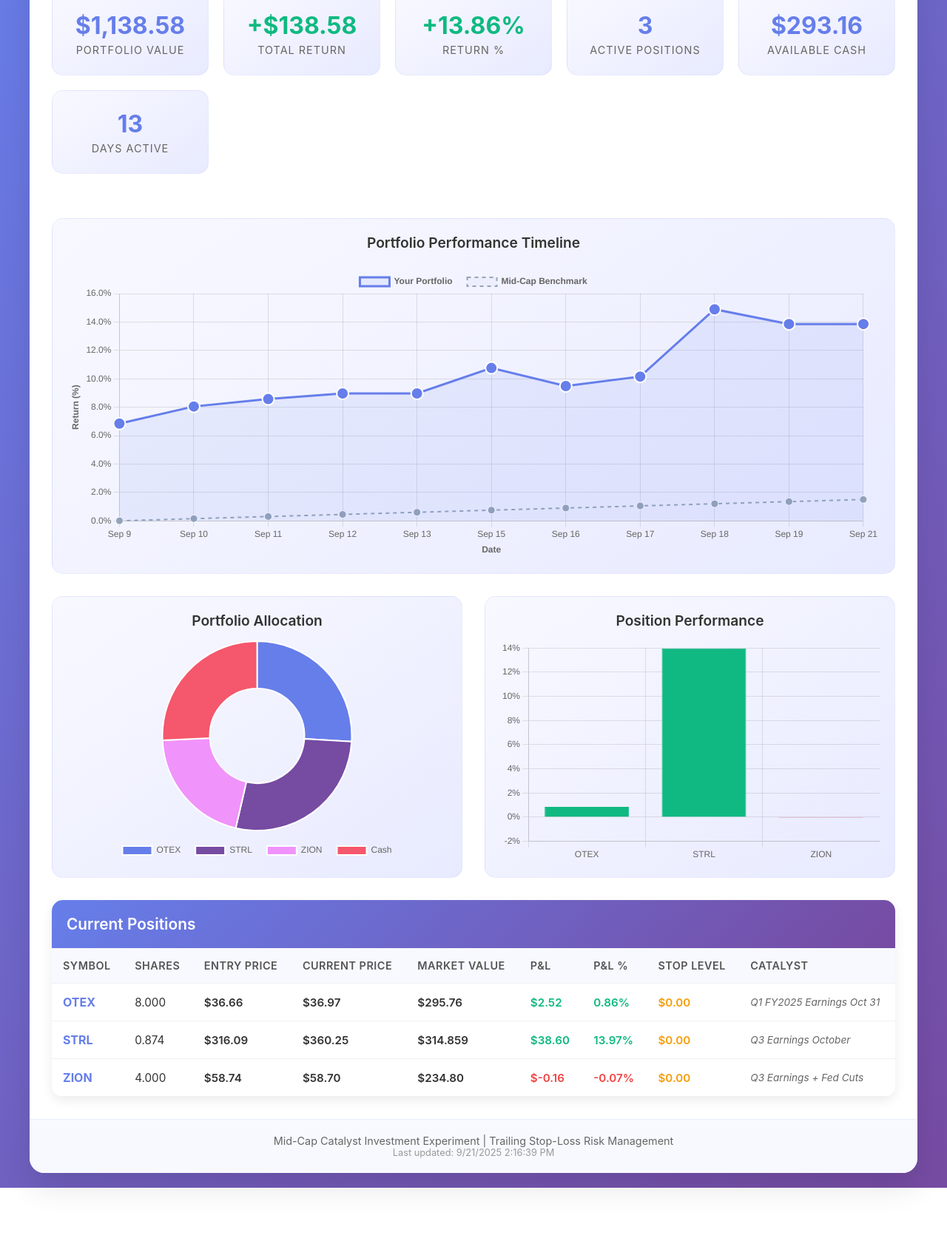
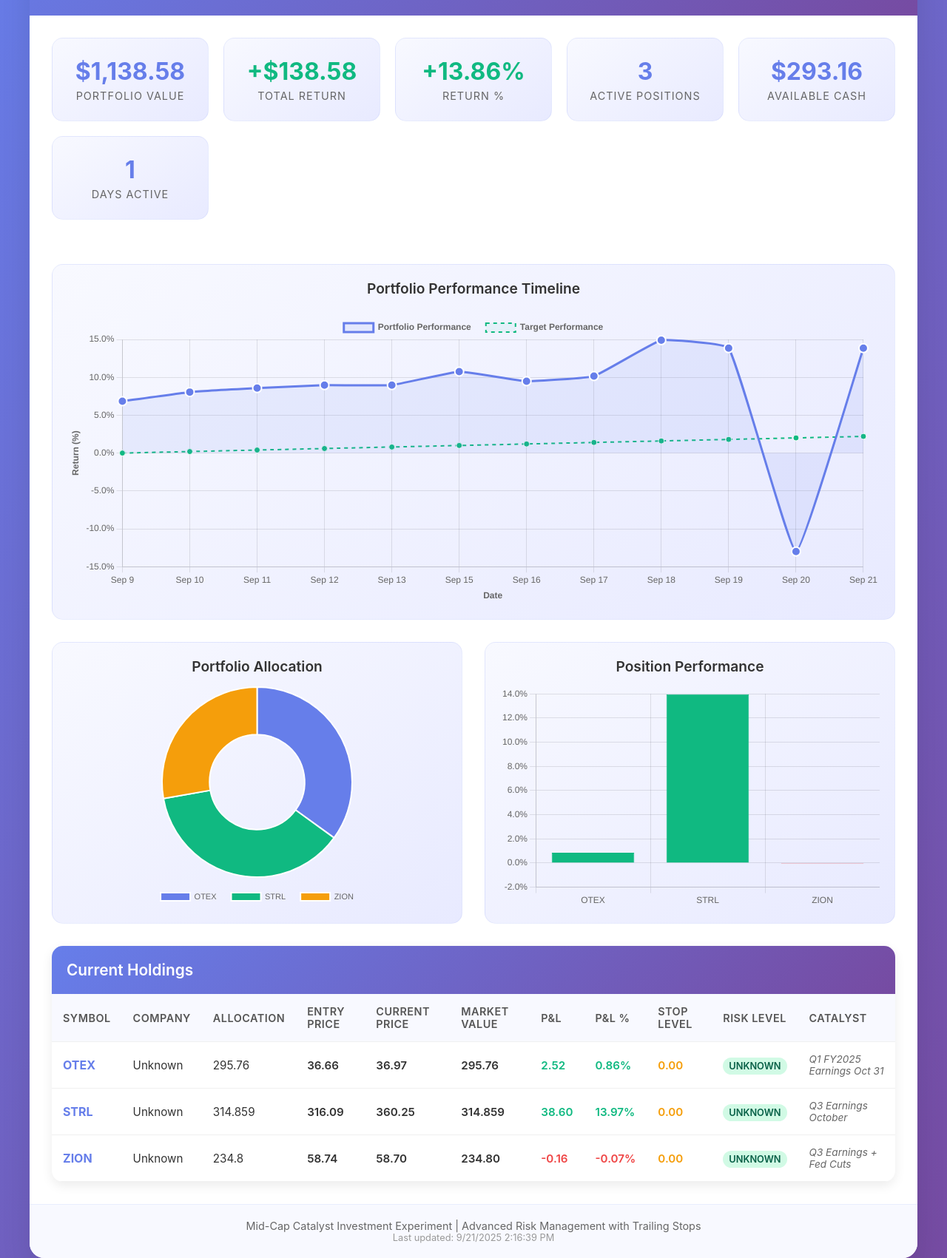
Before and after one commit to deuxfoistrois/midcap-experiment, a plain HTML site: page docs/index.html in a window 1280 px wide. Shown: the part 201-1902 px from the top of the page at 74% size. Before the commit the page ends 1807 px from the top, so only its background shows below. Drawn offline with nearby package versions, Linux system fonts and the light colour scheme.

Commit message:
Update index.html

```diff
--- a/docs/index.html
+++ b/docs/index.html
@@ -3,7 +3,7 @@
 <head>
     <meta charset="UTF-8">
     <meta name="viewport" content="width=device-width, initial-scale=1.0">
-    <title>Mid-Cap Portfolio Dashboard</title>
+    <title>Mid-Cap Catalyst Strategy Dashboard</title>
     <script src="https://cdnjs.cloudflare.com/ajax/libs/Chart.js/3.9.1/chart.min.js"></script>
     <style>
         * {
@@ -45,6 +45,14 @@
         .header p {
             font-size: 1.1rem;
             opacity: 0.9;
+        }
+
+        .strategy-info {
+            background: rgba(255, 255, 255, 0.1);
+            margin-top: 15px;
+            padding: 15px;
+            border-radius: 10px;
+            font-size: 0.9rem;
         }
 
         .stats-grid {
@@ -89,6 +97,30 @@
 
         .negative {
             color: #ef4444;
+        }
+
+        .neutral {
+            color: #6b7280;
+        }
+
+        .risk-alert {
+            background: #fef2f2;
+            border: 1px solid #fecaca;
+            color: #dc2626;
+            padding: 15px;
+            border-radius: 10px;
+            margin: 20px 30px;
+            display: none;
+        }
+
+        .stop-loss-alert {
+            background: #fffbeb;
+            border: 1px solid #fcd34d;
+            color: #d97706;
+            padding: 15px;
+            border-radius: 10px;
+            margin: 20px 30px;
+            display: none;
         }
 
         .charts-container {
@@ -213,6 +245,30 @@
             font-size: 0.85rem;
             color: #666;
             font-style: italic;
+            max-width: 200px;
+        }
+
+        .risk-level {
+            font-size: 0.8rem;
+            padding: 4px 8px;
+            border-radius: 12px;
+            text-transform: uppercase;
+            font-weight: 600;
+        }
+
+        .risk-conservative {
+            background: #d1fae5;
+            color: #065f46;
+        }
+
+        .risk-moderate {
+            background: #fef3c7;
+            color: #92400e;
+        }
+
+        .risk-aggressive {
+            background: #fecaca;
+            color: #991b1b;
         }
 
         .footer {
@@ -253,8 +309,19 @@
 <body>
     <div class="container">
         <div class="header">
-            <h1>Mid-Cap Portfolio Dashboard</h1>
-            <p>Professional Catalyst-Driven Investment Strategy</p>
+            <h1>Mid-Cap Catalyst Strategy Dashboard</h1>
+            <p>Professional 30-Day Trading Experiment</p>
+            <div class="strategy-info">
+                <strong>Strategy:</strong> 4 mid-cap stocks selected for catalyst-driven growth | <strong>Timeline:</strong> 30 days | <strong>Risk Management:</strong> 7.5% max portfolio loss
+            </div>
+        </div>
+
+        <div class="risk-alert" id="riskAlert">
+            <strong>⚠️ Risk Alert:</strong> Portfolio loss exceeds 5%. Review positions and consider risk management actions.
+        </div>
+
+        <div class="stop-loss-alert" id="stopLossAlert">
+            <strong>🚨 Stop Loss Alert:</strong> <span id="stopLossDetails"></span>
         </div>
 
         <div class="stats-grid">
@@ -309,25 +376,27 @@
 
             <div class="positions-table">
                 <div class="table-header">
-                    <h3>Current Positions</h3>
+                    <h3>Current Holdings</h3>
                 </div>
                 <div class="table-content">
                     <table id="positionsTable">
                         <thead>
                             <tr>
                                 <th>Symbol</th>
-                                <th>Shares</th>
+                                <th>Company</th>
+                                <th>Allocation</th>
                                 <th>Entry Price</th>
                                 <th>Current Price</th>
                                 <th>Market Value</th>
                                 <th>P&L</th>
                                 <th>P&L %</th>
                                 <th>Stop Level</th>
+                                <th>Risk Level</th>
                                 <th>Catalyst</th>
                             </tr>
                         </thead>
                         <tbody id="positionsTableBody">
-                            <tr><td colspan="9" style="text-align: center; padding: 40px;">Loading positions...</td></tr>
+                            <tr><td colspan="11" style="text-align: center; padding: 40px;">Loading positions...</td></tr>
                         </tbody>
                     </table>
                 </div>
@@ -335,7 +404,7 @@
         </div>
 
         <div class="footer">
-            <p>Mid-Cap Catalyst Investment Experiment | Trailing Stop-Loss Risk Management</p>
+            <p>Mid-Cap Catalyst Investment Experiment | Advanced Risk Management with Trailing Stops</p>
             <div class="last-update" id="lastUpdate">Last updated: Loading...</div>
         </div>
     </div>
@@ -344,6 +413,14 @@
         // Global variables
         let allocationChart, performanceChart, timelineChart;
         let portfolioData = null;
+
+        // Stock configuration
+        const STOCK_CONFIG = {
+            "CLS": { name: "Celestica Inc.", sector: "Industrial Technology" },
+            "CYBR": { name: "CyberArk Software Ltd.", sector: "Technology" },
+            "CRSP": { name: "CRISPR Therapeutics AG", sector: "Healthcare/Biotech" },
+            "CHDN": { name: "Churchill Downs Inc.", sector: "Consumer Discretionary" }
+        };
 
         // Initialize dashboard
         document.addEventListener('DOMContentLoaded', function() {
@@ -368,6 +445,7 @@
                     console.log('Portfolio data loaded successfully:', data);
                     portfolioData = data;
                     updateStats(data);
+                    updateAlerts(data);
                     updateCharts(data);
                     updatePositionsTable(data);
                     updateLastUpdate(data);
@@ -406,11 +484,40 @@
             const cash = data.cash || 0;
             document.getElementById('cashValue').textContent = `$${cash.toLocaleString('en-US', {minimumFractionDigits: 2, maximumFractionDigits: 2})}`;
 
-            // Days Active - FIXED
-            const startDate = new Date('2025-09-08');
+            // Days Active
+            const startDate = new Date('2025-09-22');
             const currentDate = new Date();
             const daysActive = Math.floor((currentDate - startDate) / (1000 * 60 * 60 * 24));
-            document.getElementById('daysActive').textContent = Math.max(0, daysActive);
+            document.getElementById('daysActive').textContent = Math.max(1, daysActive);
+        }
+
+        // Update risk alerts
+        function updateAlerts(data) {
+            const totalReturnPct = (data.total_return_pct || 0) * 100;
+
+            // Risk alert for losses > 5%
+            const riskAlert = document.getElementById('riskAlert');
+            if (totalReturnPct < -5) {
+                riskAlert.style.display = 'block';
+            } else {
+                riskAlert.style.display = 'none';
+            }
+
+            // Stop loss alerts
+            const stopLossAlert = document.getElementById('stopLossAlert');
+            const stopLossDetails = document.getElementById('stopLossDetails');
+
+            if (data.stop_losses_triggered && data.stop_losses_triggered.length > 0) {
+                const stopLosses = data.stop_losses_triggered;
+                const details = stopLosses.map(sl =>
+                    `${sl.symbol}: ${sl.shares.toFixed(3)} shares at $${sl.trigger_price.toFixed(2)}`
+                ).join(', ');
+
+                stopLossDetails.textContent = details;
+                stopLossAlert.style.display = 'block';
+            } else {
+                stopLossAlert.style.display = 'none';
+            }
         }
 
         // Update charts
@@ -420,7 +527,7 @@
             updatePerformanceChart(data);
         }
 
-        // Update timeline chart - FIXED September 20 drop
+        // Update timeline chart
         function updateTimelineChart(data) {
             const ctx = document.getElementById('timelineChart').getContext('2d');
 
@@ -445,14 +552,8 @@
                             const dateStr = values[0].trim();
                             const returnPct = parseFloat(values[6]) * 100;
 
-                            // FIXED: Skip September 20 if it shows artificial drop
-                            if (dateStr === '2025-09-20' && returnPct < -10) {
-                                console.log('Skipping Sep 20 artificial drop:', returnPct);
-                                continue;
-                            }
-
                             if (!isNaN(returnPct)) {
-                                // Simple, reliable date formatting
+                                // Simple date formatting
                                 const [year, month, day] = dateStr.split('-');
                                 const monthNames = ['Jan', 'Feb', 'Mar', 'Apr', 'May', 'Jun',
                                                    'Jul', 'Aug', 'Sep', 'Oct', 'Nov', 'Dec'];
@@ -474,7 +575,7 @@
                     if (timelineData.length > 0) {
                         const dates = timelineData.map(d => d.date);
                         const portfolioReturns = timelineData.map(d => d.return);
-                        const benchmarkReturns = dates.map((_, i) => i * 0.15);
+                        const benchmarkReturns = dates.map((_, i) => i * 0.2); // Target benchmark
 
                         createTimelineChart(ctx, dates, portfolioReturns, benchmarkReturns);
                     } else {
@@ -494,30 +595,30 @@
                 data: {
                     labels: dates,
                     datasets: [{
-                        label: 'Your Portfolio',
+                        label: 'Portfolio Performance',
                         data: portfolioReturns,
                         borderColor: '#667eea',
                         backgroundColor: 'rgba(102, 126, 234, 0.1)',
                         borderWidth: 3,
                         fill: true,
-                        tension: 0,
+                        tension: 0.1,
                         pointBackgroundColor: '#667eea',
                         pointBorderColor: '#ffffff',
                         pointBorderWidth: 2,
-                        pointRadius: 8,
-                        pointHoverRadius: 10
+                        pointRadius: 6,
+                        pointHoverRadius: 8
                     }, {
-                        label: 'Mid-Cap Benchmark',
+                        label: 'Target Performance',
                         data: benchmarkReturns,
-                        borderColor: '#94a3b8',
-                        backgroundColor: 'rgba(148, 163, 184, 0.05)',
+                        borderColor: '#10b981',
+                        backgroundColor: 'rgba(16, 185, 129, 0.05)',
                         borderWidth: 2,
                         fill: false,
-                        tension: 0,
-                        pointBackgroundColor: '#94a3b8',
+                        tension: 0.1,
+                        pointBackgroundColor: '#10b981',
                         pointBorderColor: '#ffffff',
                         pointBorderWidth: 1,
-                        pointRadius: 5,
+                        pointRadius: 4,
                         borderDash: [5, 5]
                     }]
                 },
@@ -579,17 +680,15 @@
             const labels = Object.keys(positions);
             const values = labels.map(symbol => positions[symbol].market_value || 0);
 
-            if (data.cash && data.cash > 0) {
+            if (data.cash && data.cash > 1000) { // Only show cash if significant
                 labels.push('Cash');
                 values.push(data.cash);
             }
 
             const colors = [
-                '#667eea', '#764ba2', '#f093fb', '#f5576c',
-                '#4facfe', '#00f2fe', '#43e97b', '#38f9d7'
+                '#667eea', '#10b981', '#f59e0b', '#ef4444',
+                '#8b5cf6', '#06b6d4', '#84cc16', '#f97316'
             ];
-
-            console.log('Allocation chart data:', { labels, values });
 
             allocationChart = new Chart(ctx, {
                 type: 'doughnut',
@@ -610,7 +709,7 @@
                             position: 'bottom',
                             labels: {
                                 padding: 20,
-                                font: { size: 12 }
+                                font: { size: 11 }
                             }
                         }
                     }
@@ -629,8 +728,6 @@
             const positions = data.positions || {};
             const labels = Object.keys(positions);
             const returns = labels.map(symbol => (positions[symbol].unrealized_pnl_pct || 0) * 100);
-
-            console.log('Performance chart data:', { labels, returns });
 
             const colors = returns.map(ret => ret >= 0 ? '#10b981' : '#ef4444');
 
@@ -657,7 +754,7 @@
                             beginAtZero: true,
                             ticks: {
                                 callback: function(value) {
-                                    return value + '%';
+                                    return value.toFixed(1) + '%';
                                 }
                             }
                         }
@@ -682,17 +779,26 @@
                 const pnlPct = (position.unrealized_pnl_pct || 0) * 100;
                 const pnlClass = pnl >= 0 ? 'pnl-positive' : 'pnl-negative';
 
-                const stopLevel = position.stop_level || 0;
+                const stopLevel = position.stop_loss || 0;
+                const stockConfig = STOCK_CONFIG[symbol] || {};
+
+                // Risk level styling
+                const riskLevel = position.risk_level || 'Unknown';
+                let riskClass = 'risk-conservative';
+                if (riskLevel.includes('Moderate')) riskClass = 'risk-moderate';
+                if (riskLevel.includes('Aggressive')) riskClass = 'risk-aggressive';
 
                 row.innerHTML = `
                     <td><span class="symbol">${symbol}</span></td>
-                    <td>${(position.shares || 0).toFixed(3)}</td>
-                    <td class="price">$${(position.entry_price || 0).toFixed(2)}</td>
-                    <td class="price">$${(position.current_price || 0).toFixed(2)}</td>
-                    <td class="price">$${(position.market_value || 0).toLocaleString('en-US', {minimumFractionDigits: 2})}</td>
-                    <td class="${pnlClass}">$${pnl.toFixed(2)}</td>
+                    <td>${stockConfig.name || 'Unknown'}</td>
+                    <td>${(position.market_value || 0).toLocaleString('en-US', {minimumFractionDigits: 0})}</td>
+                    <td class="price">${(position.entry_price || 0).toFixed(2)}</td>
+                    <td class="price">${(position.current_price || 0).toFixed(2)}</td>
+                    <td class="price">${(position.market_value || 0).toLocaleString('en-US', {minimumFractionDigits: 2})}</td>
+                    <td class="${pnlClass}">${pnl.toFixed(2)}</td>
                     <td class="${pnlClass}">${pnlPct.toFixed(2)}%</td>
-                    <td class="stop-level">$${stopLevel.toFixed(2)}</td>
+                    <td class="stop-level">${stopLevel.toFixed(2)}</td>
+                    <td><span class="risk-level ${riskClass}">${riskLevel}</span></td>
                     <td class="catalyst">${position.catalyst || 'N/A'}</td>
                 `;
 
@@ -701,7 +807,7 @@
 
             if (Object.keys(positions).length === 0) {
                 const row = document.createElement('tr');
-                row.innerHTML = `<td colspan="9" style="text-align: center; color: #999; font-style: italic; padding: 40px;">No positions found</td>`;
+                row.innerHTML = `<td colspan="11" style="text-align: center; color: #999; font-style: italic; padding: 40px;">No positions found</td>`;
                 tbody.appendChild(row);
             }
         }
```
